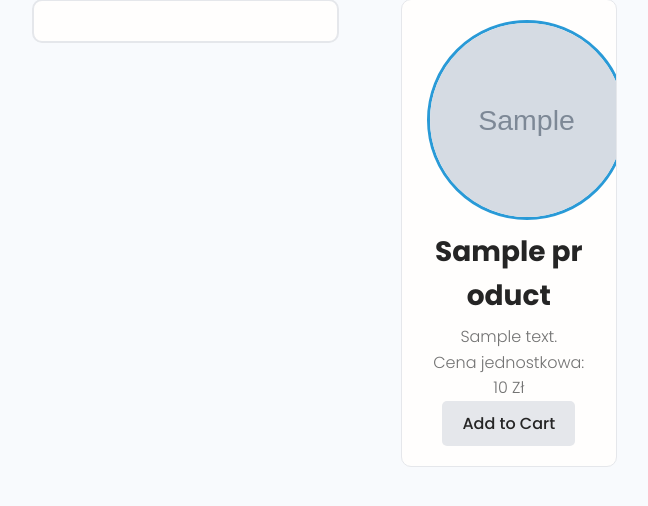
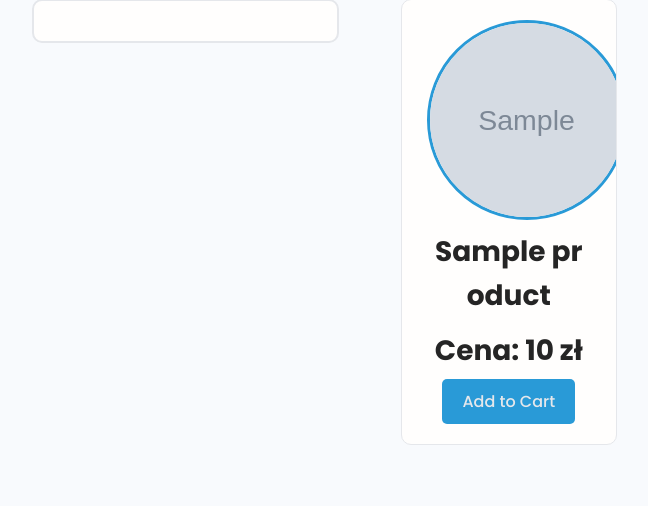
Before and after one commit to maresyp/e-commerce, a Django app: page / in a window 1280 px wide. Shown: the part 232-738 px from the top of the page, without its empty margins (96-744 px from the left). Run offline with Django 4.2, Linux system fonts and the light colour scheme; tables that the repository leaves empty hold one stand-in row (values such as "Sample post"); grey boxes marked "Sample" are stand-in pictures; some libraries are stand-ins or nearby versions.

Commit message:
Small frontend changes.

```diff
--- a/shop/templates/shop/store.html
+++ b/shop/templates/shop/store.html
@@ -18,10 +18,8 @@
                 <div class="card__body dev">
                     <img class="avatar avatar--xl dev__avatar" src="{{product.imageURL}}" alt="Profile_logo"/>
                     <h3 class="dev__username">{{ product.name }}</h3>
-
-                    <p>{{ product.description }}</p>
-                    <p>Cena jednostkowa: {{ product.price }} Zł</p>
-                    <button button class="btn btn_main" onclick="window.location.href='{% url "add_product" product_id=product.id quantity=1 %}'">Add to Cart</button>
+                    <h3 class="dev__username">Cena: {{ product.price }} zł</h3>
+                    <button button class="btn btn--main" onclick="window.location.href='{% url "add_product" product_id=product.id quantity=1 %}'">Add to Cart</button>
                 </div>
             </div>
             {% endfor %}
--- a/static/uikit/styles/modules/_button.css
+++ b/static/uikit/styles/modules/_button.css
@@ -39,7 +39,7 @@
 
 .btn--main {
   background-color: var(--color-main-light);
-  color: var(--color-sub);
+  color: var(--color-light);
 }
 
 .btn--success {
--- a/templates/main.html
+++ b/templates/main.html
@@ -44,10 +44,8 @@
 
 </body>
 
-<script src="{% static 'js/circular_progress_bar.js' %}"></script>
 <script src="{% static 'js/app.js' %}"></script>
 <script src="{% static 'js/main.js' %}"></script>
-<script src="{% static 'js/codes.js' %}"></script>
 <script src="//cdn.jsdelivr.net/npm/sweetalert2@10"></script>
 
 
```
Also changed, not shown: shop/migrations/0004_alter_product_product_image.py (added), static/images/shop/images/Ball_1.png (renamed from shop/images/Ball_1.png), static/images/shop/images/Ball_10.png (renamed from shop/images/Ball_10.png), static/images/shop/images/Ball_2.png (renamed from shop/images/Ball_2.png).
